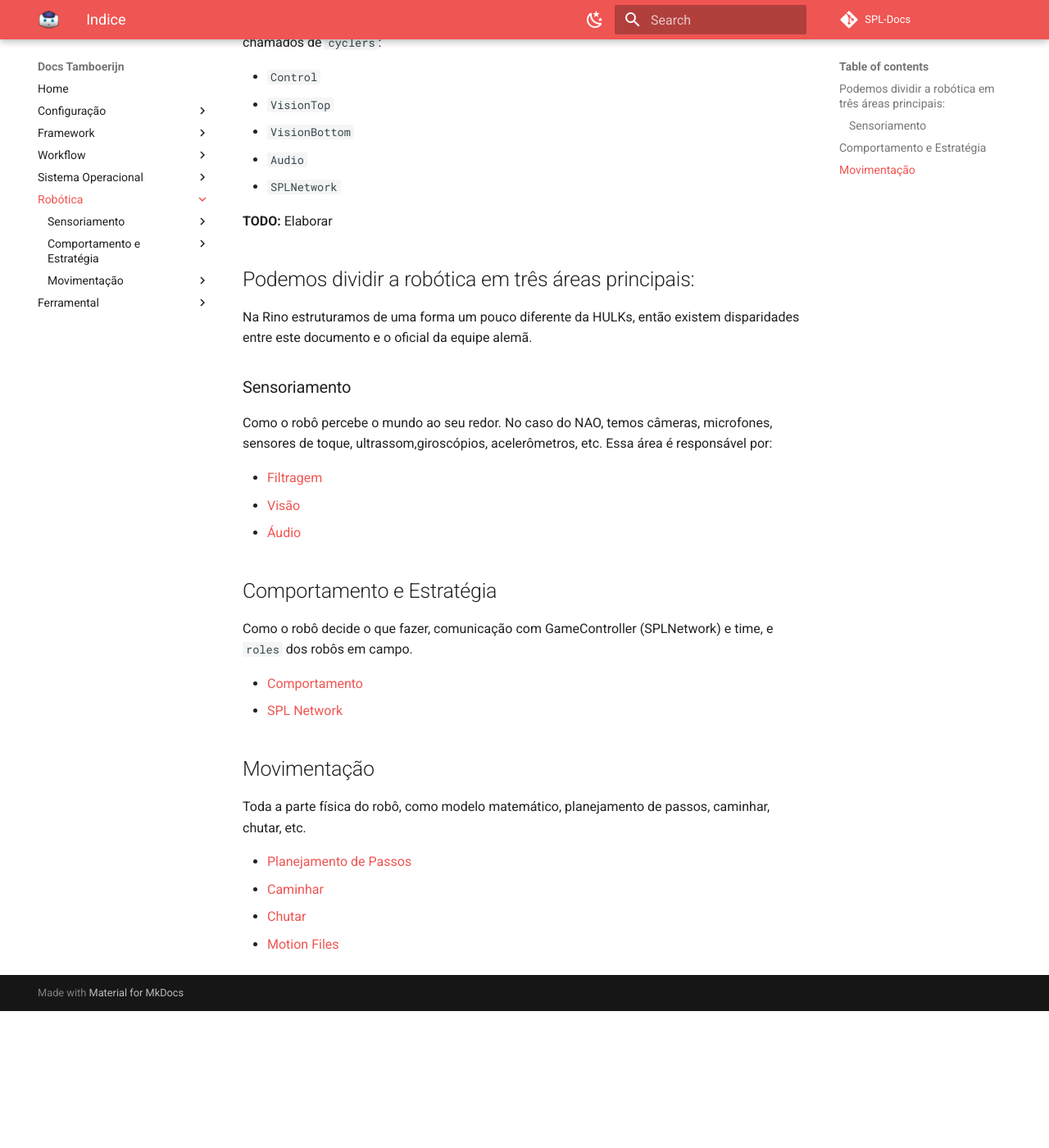
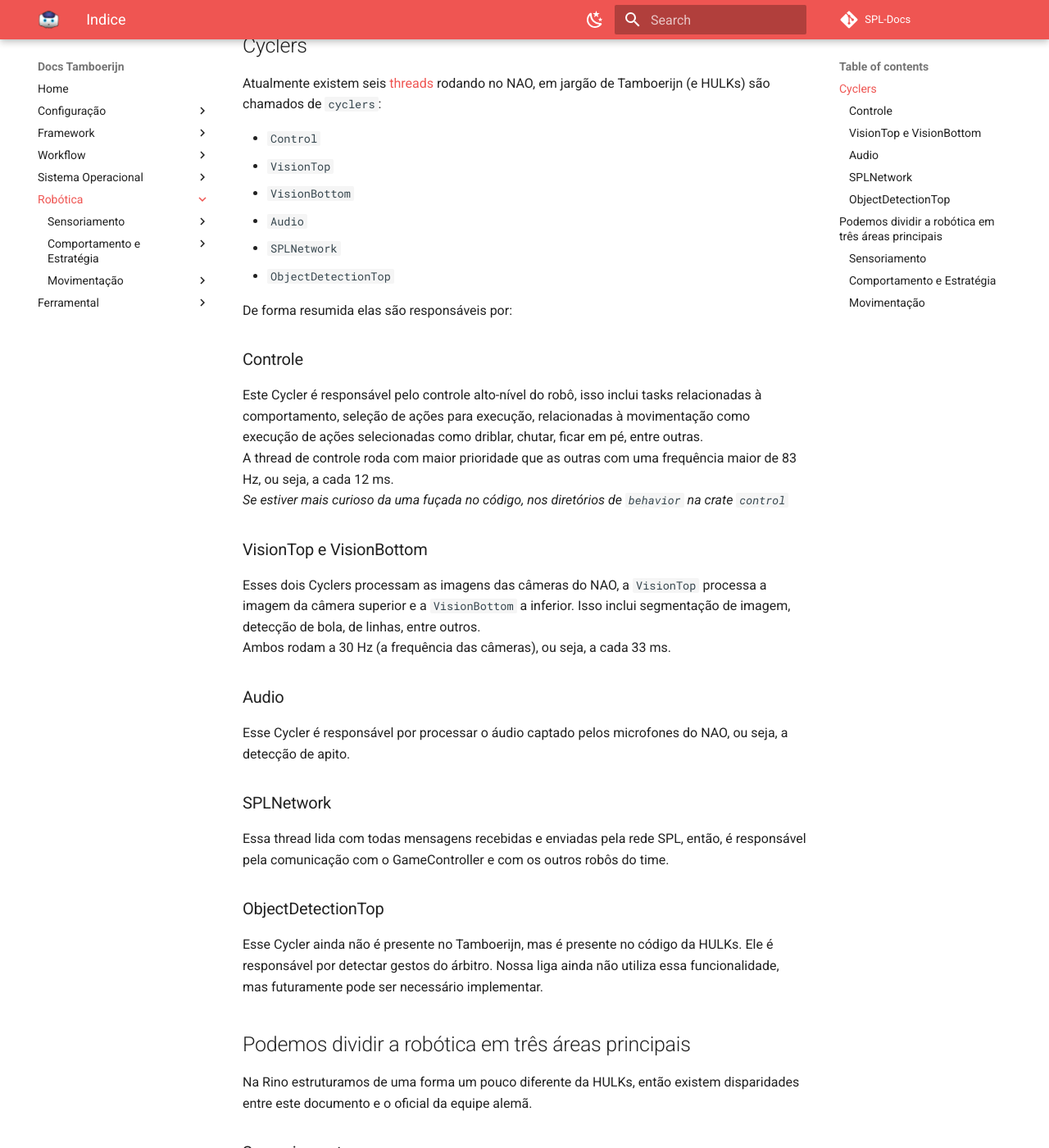
Before and after one commit to rinobot-team/SPL-Docs, an MkDocs documentation site: the page built from docs/robotica/README.md, in a window 1280 px wide and 1400 px high, scrolled down 233 px. Shown: the whole window at 82% size. Built offline with MkDocs 1.6.1 and Material for MkDocs 9.7.7, drawn with Linux system fonts in a browser that asks for light colours; comment, search, counter and statistics services are not loaded; before the commit the page ends 1466 px from its top, so only the background shows below that; some of the changed text lies outside the part shown.

```diff
--- a/docs/robotica/README.md
+++ b/docs/robotica/README.md
@@ -1,33 +1,64 @@
 # Indice
+
 Esta seção visa explicar como o código funciona no NAO de maneira mais abstrata e geral, já tendo explicado os módulos fornecidos pela framework.
 
-Atualmente existem cinco [threads](https://en.wikipedia.org/wiki/Thread_(computing)) rodando no NAO, em jargão de Tamboerijn (e HULKs) são chamados de `cyclers`:
+## Cyclers
+
+Atualmente existem seis [threads](https://en.wikipedia.org/wiki/Thread_(computing)) rodando no NAO, em jargão de Tamboerijn (e HULKs) são chamados de `cyclers`:
 
 - `Control`
 - `VisionTop`
 - `VisionBottom`
 - `Audio`
 - `SPLNetwork`
+- `ObjectDetectionTop`
 
-**TODO:** Elaborar
+De forma resumida elas são responsáveis por:
 
-## Podemos dividir a robótica em três áreas principais:
+### Controle
+
+Este Cycler é responsável pelo controle alto-nível do robô, isso inclui tasks relacionadas à comportamento, seleção de ações para execução, relacionadas à movimentação como execução de ações selecionadas como driblar, chutar, ficar em pé, entre outras.
+A thread de controle roda com maior prioridade que as outras com uma frequência maior de 83 Hz, ou seja, a cada 12 ms.
+*Se estiver mais curioso da uma fuçada no código, nos diretórios de `behavior` na crate `control`*
+
+### VisionTop e VisionBottom
+
+Esses dois Cyclers processam as imagens das câmeras do NAO, a `VisionTop` processa a imagem da câmera superior e a `VisionBottom` a inferior. Isso inclui segmentação de imagem, detecção de bola, de linhas, entre outros.
+Ambos rodam a 30 Hz (a frequência das câmeras), ou seja, a cada 33 ms.
+
+### Audio
+
+Esse Cycler é responsável por processar o áudio captado pelos microfones do NAO, ou seja, a detecção de apito.
+
+### SPLNetwork
+
+Essa thread lida com todas mensagens recebidas e enviadas pela rede SPL, então, é responsável pela comunicação com o GameController e com os outros robôs do time.
+
+### ObjectDetectionTop
+
+Esse Cycler ainda não é presente no Tamboerijn, mas é presente no código da HULKs. Ele é responsável por detectar gestos do árbitro. Nossa liga ainda não utiliza essa funcionalidade, mas futuramente pode ser necessário implementar.
+
+## Podemos dividir a robótica em três áreas principais
+
 Na Rino estruturamos de uma forma um pouco diferente da HULKs, então existem disparidades entre este documento e o oficial da equipe alemã.
 
 ### Sensoriamento
+
 Como o robô percebe o mundo ao seu redor. No caso do NAO, temos câmeras, microfones, sensores de toque, ultrassom,giroscópios, acelerômetros, etc. Essa área é responsável por:
 
 - [Filtragem](./sensoriamento/filtragem.md)
 - [Visão](./sensoriamento/visao.md)
 - [Áudio](./sensoriamento/audio.md)
 
-## Comportamento e Estratégia
-Como o robô decide o que fazer, comunicação com GameController (SPLNetwork) e time, e `roles` dos robôs em campo.
+### Comportamento e Estratégia
+
+Como o robô decide o que fazer, comunicação com GameController (SPLNetwork) e time, e `roles` (papéis) dos robôs em campo.
 
 - [Comportamento](./comportamento/comportamento.md)
 - [SPL Network](./comportamento/spl-network.md)
 
-## Movimentação
+### Movimentação
+
 Toda a parte física do robô, como modelo matemático, planejamento de passos, caminhar, chutar, etc.
 
 - [Planejamento de Passos](./movimentacao/step-planning.md)
```
Also changed, not shown: docs/robotica/movimentacao/README.md (added, +15 -0 lines), docs/robotica/movimentacao/caminhar.md (+15 -1 lines), docs/robotica/sensoriamento/audio.md (+16 -1 lines).
